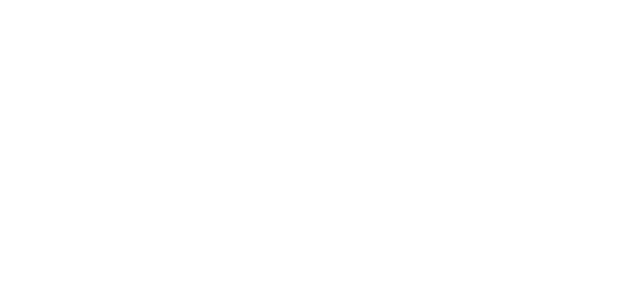
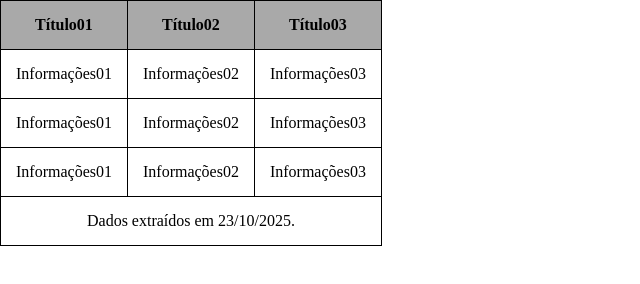
Before and after one commit to Caua-Giovani/tabelas, a website: page index.html in a window 1280 px wide. Shown: the whole page, without its empty margins (0-640 px from the left). Drawn offline with Linux system fonts and the light colour scheme.

```diff
--- a/index.html
+++ b/index.html
@@ -4,8 +4,67 @@
     <meta charset="UTF-8">
     <meta name="viewport" content="width=device-width, initial-scale=1.0">
     <title>Estudos sobre tabelas</title>
+
+
+    <style>
+        *{
+            padding: 0;
+            margin: 0;
+            box-sizing: border-box;
+        }
+
+
+        table,th,td{
+            border-color:black;
+            border-width: 1px;
+            border-style: solid;
+            border-collapse: collapse;
+            padding: 15px;
+        }
+
+        th{
+            background: #a9a9a9;
+        }
+
+        .align{
+            text-align: center;
+        }
+    </style>
+
 </head>
 <body>
+    <table>
+        <thead>
+            <tr>
+                <th>Título01</th>
+                <th>Título02</th>
+                <th>Título03</th>
+            </tr>
+        </thead>
 
+        <tbody>
+            <tr>
+                <td>Informações01</td>
+                <td>Informações02</td>
+                <td>Informações03</td>
+            </tr>
+            <tr>
+                <td>Informações01</td>
+                <td>Informações02</td>
+                <td>Informações03</td>
+            </tr>
+            <tr>
+                <td>Informações01</td>
+                <td>Informações02</td>
+                <td>Informações03</td>
+            </tr>
+        </tbody>
+
+        <tfoot>
+            <tr>
+                <td colspan="3" class="align">Dados extraídos em 23/10/2025.</td>
+            </tr>
+        </tfoot>
+    </table>
 </body>
-</html>
+    </html>
```
Also changed, not shown: pedidos/pedidos.css (added), pedidos/pedidos.html (added), produtos/tab-produtos-clientes-fidelidades.css (added), produtos/tab-produtos-clientes-fidelidades.html (added).
